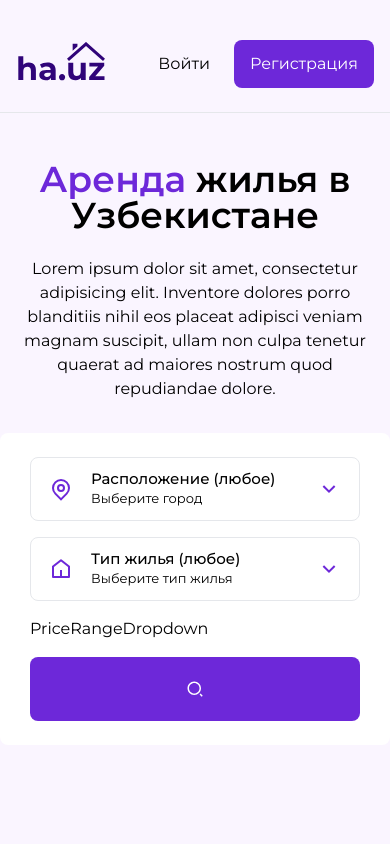
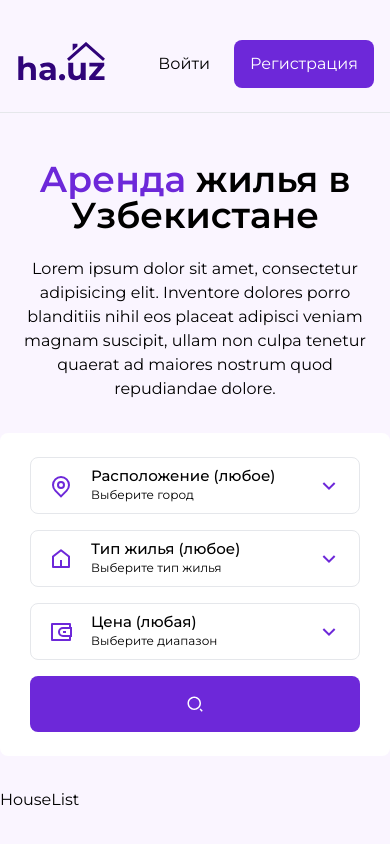
Before and after one commit to CoffeeArchitect/RealEstateApp, a React (Create React App) app in the folder client/: page / in a window 390 px wide. Shown: the top 844 px of the page. Built offline with nearby package versions, Linux system fonts and the light colour scheme.

Commit message:
AddPriceChoiceFeature

```diff
--- a/client/src/components/CityDropdown.tsx
+++ b/client/src/components/CityDropdown.tsx
@@ -16,7 +16,7 @@ const CityDropdown = () => {
                     <div className='text-[15px] font-medium leading-tight'>
                         {city}
                     </div>
-                    <div className='text-[13px]'>Выберите город</div>
+                    <div className='text-[12px]'>Выберите город</div>
                 </div>
                 {isOpen ? (
                     <RiArrowUpSLine className='dropdown-icon-secondary' />) :
--- a/client/src/components/HouseContext.tsx
+++ b/client/src/components/HouseContext.tsx
@@ -12,7 +12,7 @@ const HouseContextProvider = ({ children }: any) => {
     const [cities, setCities] = useState([]);
     const [property, setProperty] = useState('Тип жилья (любое)');
     const [properties, setProperties] = useState([]);
-    const [price, setPrice] = useState('Price range (any)');
+    const [price, setPrice] = useState('Цена (любая)');
     const [loading, setLoading] = useState(false);
     /// cities
     useEffect(() => {
@@ -29,7 +29,11 @@ const HouseContextProvider = ({ children }: any) => {
             }).filter((value, index, self) => self.indexOf(value) === index);
             const uniqueProperties : any = ['Любой тип', ...allProperties];
             setProperties(uniqueProperties);
-        }, []);
+    }, []);
+
+    const handleClick = () => {
+        console.log('clicked');
+    }
 
     return <HouseContext.Provider value={{
         city,
@@ -41,7 +45,8 @@ const HouseContextProvider = ({ children }: any) => {
         price,
         setPrice,
         houses,
-        loading
+        loading,
+        handleClick
     }}>
       {children}
   </HouseContext.Provider>
--- /dev/null
+++ b/client/src/components/HouseList.tsx
@@ -0,0 +1,9 @@
+import React from 'react'
+
+const HouseList = () => {
+  return (
+    <div>HouseList</div>
+  )
+}
+
+export default HouseList
--- a/client/src/components/PriceRangeDropdown.tsx
+++ b/client/src/components/PriceRangeDropdown.tsx
@@ -1,9 +1,64 @@
-import React from 'react'
+import React, { useState, useEffect } from 'react'
+
+import { RiWallet3Line, RiArrowDownSLine, RiArrowUpSLine } from 'react-icons/ri';
+import { Menu } from '@headlessui/react';
+import { HouseContext } from './HouseContext';
+import { useContext } from 'react';
 
 const PriceRangeDropdown = () => {
-  return (
-    <div>PriceRangeDropdown</div>
-  )
+    const { price, setPrice } : any = useContext(HouseContext);
+    const [isOpen, setIsOpen] = useState(false);
+
+    const prices = [
+        {
+            value: 'Цена (любая)'
+        },
+        {
+            value: '20000 - 30000'
+        },
+        {
+            value: '30000 - 40000'
+        },
+        {
+            value: '40000 - 50000'
+        },
+        {
+            value: '50000 - 60000'
+        },
+        {
+            value: '60000 - 70000'
+        },
+        {
+            value: '70000 - 80000'
+        },
+
+    ]
+    return (
+        <Menu as='div' className='dropdown relative'>
+            <Menu.Button onClick={() => setIsOpen(!isOpen)} className='dropdown-btn w-full text-left'>
+                <RiWallet3Line className='dropdown-icon-primary' />
+                <div>
+                    <div className='text-[15px] font-medium leading-tight'>
+                        {price}
+                    </div>
+                    <div className='text-[12px]'>Выберите диапазон</div>
+                </div>
+                {isOpen ? (
+                    <RiArrowUpSLine className='dropdown-icon-secondary' />) :
+                    (<RiArrowDownSLine className='dropdown-icon-secondary' />)
+                }
+            </Menu.Button>
+            <Menu.Items className='dropdown-menu'>
+                {prices.map((price : any, index : any) => {
+                    return (
+                        <Menu.Item onClick={() => setPrice(price.value)} className='cursor-pointer hover:text-violet-700 transition' as='li' key={index}>
+                            {price.value}
+                        </Menu.Item>
+                    )
+                })}
+            </Menu.Items>
+        </Menu>
+    )
 }
 
 export default PriceRangeDropdown
--- a/client/src/components/PropertyDropdown.tsx
+++ b/client/src/components/PropertyDropdown.tsx
@@ -16,7 +16,7 @@ const PropertyDropdown = () => {
                     <div className='text-[15px] font-medium leading-tight'>
                         {property}
                     </div>
-                    <div className='text-[13px]'>Выберите тип жилья</div>
+                    <div className='text-[12px]'>Выберите тип жилья</div>
                 </div>
                 {isOpen ? (
                     <RiArrowUpSLine className='dropdown-icon-secondary' />) :
--- a/client/src/components/Search.tsx
+++ b/client/src/components/Search.tsx
@@ -9,12 +9,13 @@ import { useContext } from 'react';
 import { HouseContext } from './HouseContext';
 
 const Search = () => {
+    const {handleClick} : any = useContext(HouseContext)
   return (
       <div className='px-[30px] py-6 max-w-[1170px] mx-auto flex flex-col lg:flex-row justify-between gap-4 lg:gap-x-3 relative lg:-top-4 lg:shadow-1 bg-white lg:bg-transparent lg:backdrop-blur rounded-lg'>
           <CityDropdown />
           <PropertyDropdown />
           <PriceRangeDropdown />
-          <button className='bg-violet-700 hover:bg-violet-800 transition w-full lg:max-w-[162px] h-16 rounded-lg flex justify-center items-center text-white text-lg'>
+          <button onClick={() => handleClick()} className='bg-violet-700 hover:bg-violet-800 transition w-full lg:max-w-[162px] h-14 rounded-lg flex justify-center items-center text-white text-lg'>
               <RiSearch2Line />
           </button>
     </div>
--- a/client/src/index.css
+++ b/client/src/index.css
@@ -14,7 +14,7 @@
   }
 
   .dropdown-btn {
-    @apply flex h-[64px] items-center px-[18px] border rounded-lg;
+    @apply flex h-[57px] items-center px-[18px] border rounded-lg;
   }
 
   .dropdown-icon-primary {
--- a/client/src/pages/Home.tsx
+++ b/client/src/pages/Home.tsx
@@ -1,11 +1,13 @@
 import React from 'react'
 
-import Banner from '../components/Banner'
+import Banner from '../components/Banner';
+import HouseList from '../components/HouseList';
 
 const Home = () => {
   return (
     <div className='min-h-[1800px]'>
       <Banner />
+      <HouseList />
     </div>
   )
 }
```
